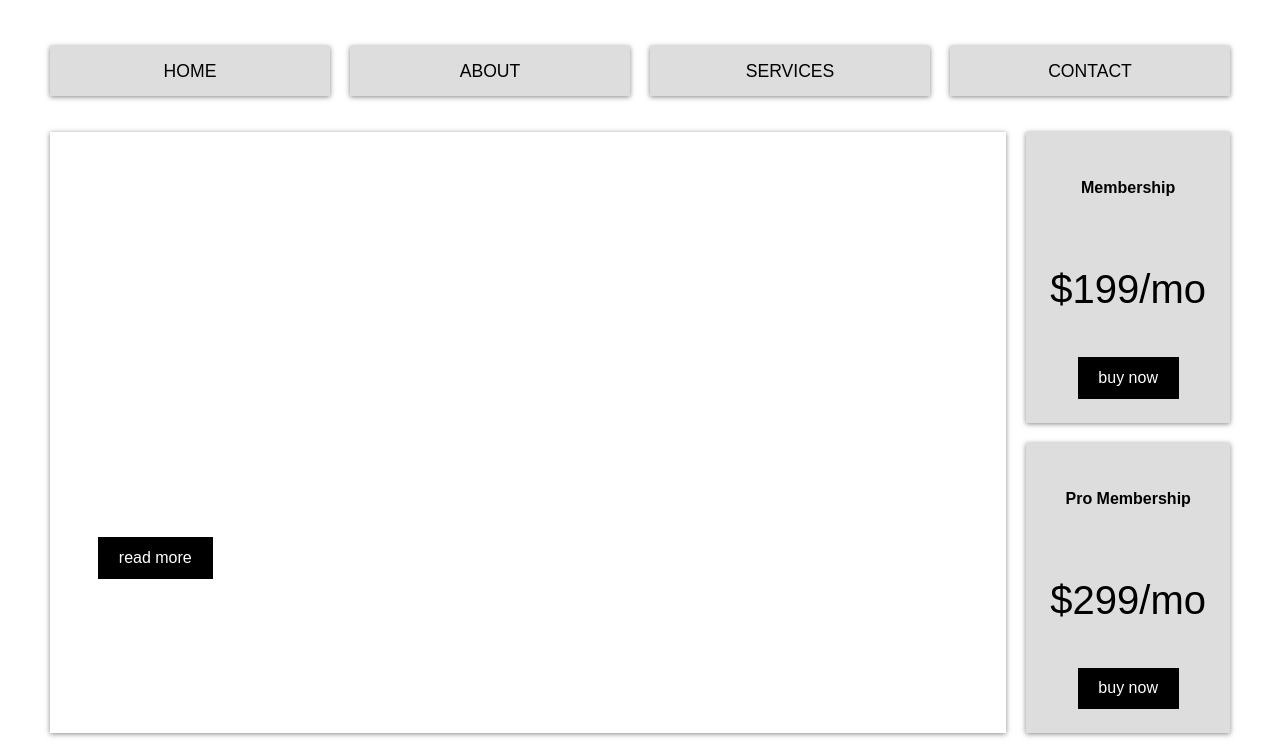
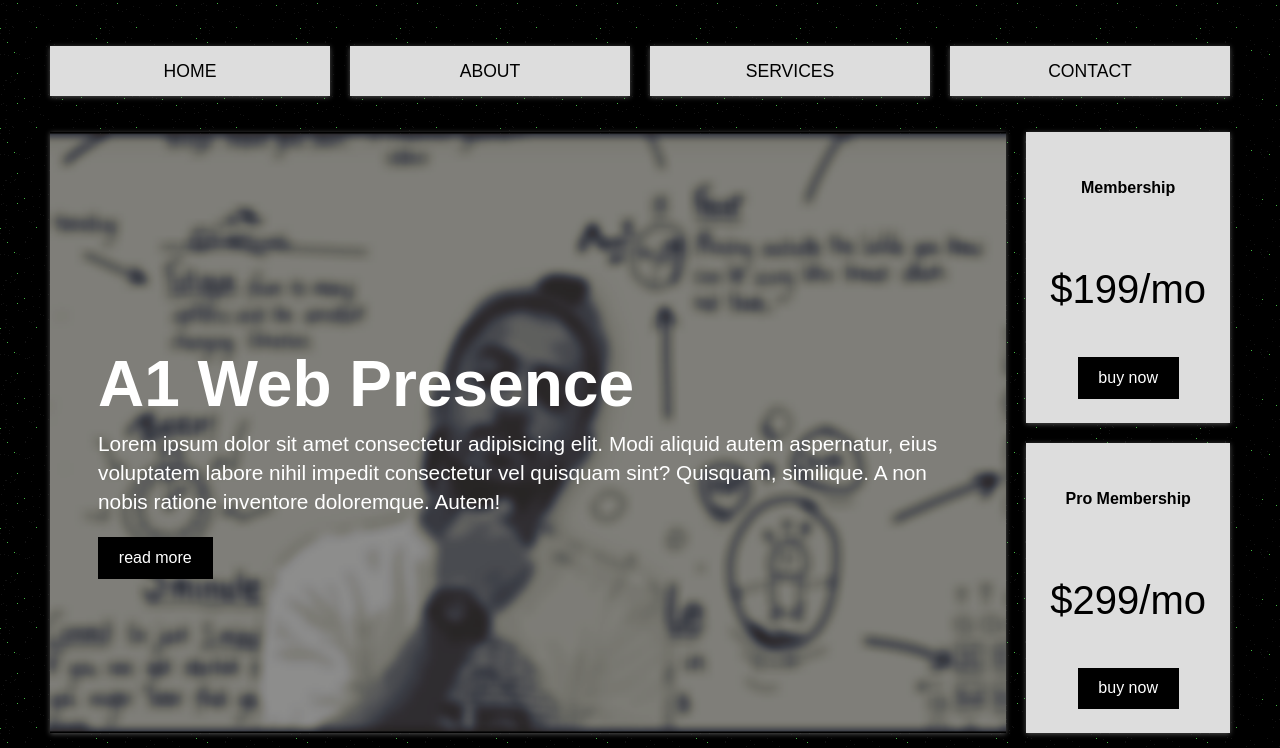
Before and after one commit to A1Hub/A1Grid, a plain HTML site: page index.html in a window 1280 px wide. Shown: the top 748 px of the page. Drawn offline with Linux system fonts and the light colour scheme; the site is published under a folder, as on GitHub Pages, so addresses that start at the root find nothing.

Commit message:
Update style.css

```diff
--- a/style.css
+++ b/style.css
@@ -12,7 +12,7 @@ html {
 }
 
 body {
-  background: url(/img/darkness.png);
+  background: url(img/darkness.png);
   margin: 30px 50px;
   line-height: 1.4;
 }
@@ -73,7 +73,7 @@ img {
 .showcase {
   grid-area: showcase;
   min-height: 400px;
-  background: url(/img/A1.png);
+  background: url(img/A1.png);
   background-size: cover;
   background-position: center;
   padding: 3rem;
```
